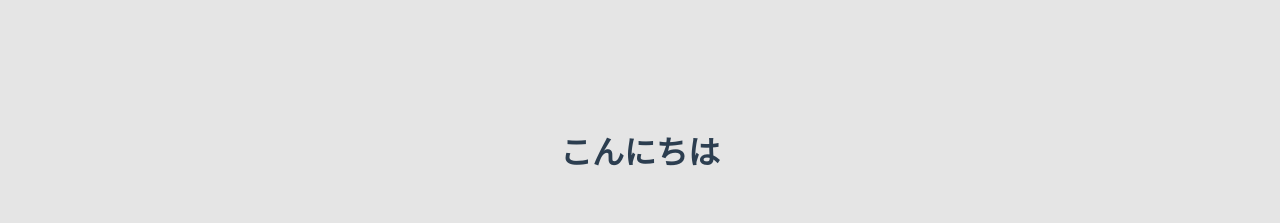
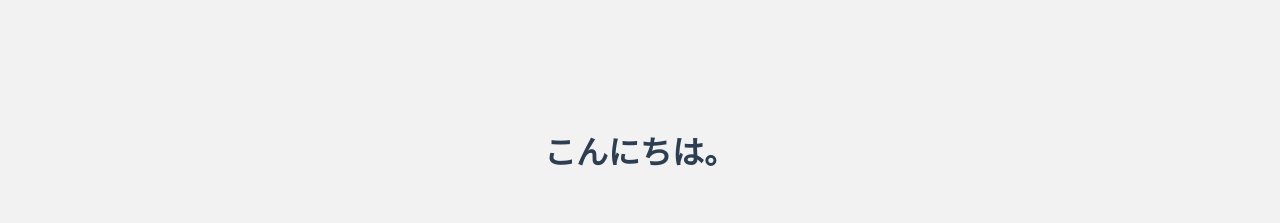
Before and after one commit to okabe-san/website, a Vue app: page / in a window 1280 px wide. Shown: the part 100-323 px from the top of the page. Built offline with nearby package versions, Linux system fonts and the light colour scheme.

Commit message:
add section

```diff
--- a/src/components/home.vue
+++ b/src/components/home.vue
@@ -1,10 +1,17 @@
 <template>
   <div>
     <header>
+      <nav>
+      </nav>
       <h1>{{ msg }}</h1>
     </header>
     <content>
-
+      <section>
+      </section>
+      <section>
+      </section>
+      <section>
+      </section>
     </content>
   </div>
 </template>
@@ -14,7 +21,7 @@ export default {
   name: 'Home',
   data () {
     return {
-      msg: 'こんにちは'
+      msg: 'こんにちは。'
     }
   }
 }
@@ -27,6 +34,10 @@ header {
   justify-content: center;
   align-items: center;
   height: 500px;
-  background: rgba(0, 0, 0, 0.1);
+  background: rgba(0, 0, 0, 0.05);
+}
+section {
+  height: 700px;
+  background: linear-gradient(180deg, #fff, rgba(0, 0, 0, 0.05));
 }
 </style>
```
